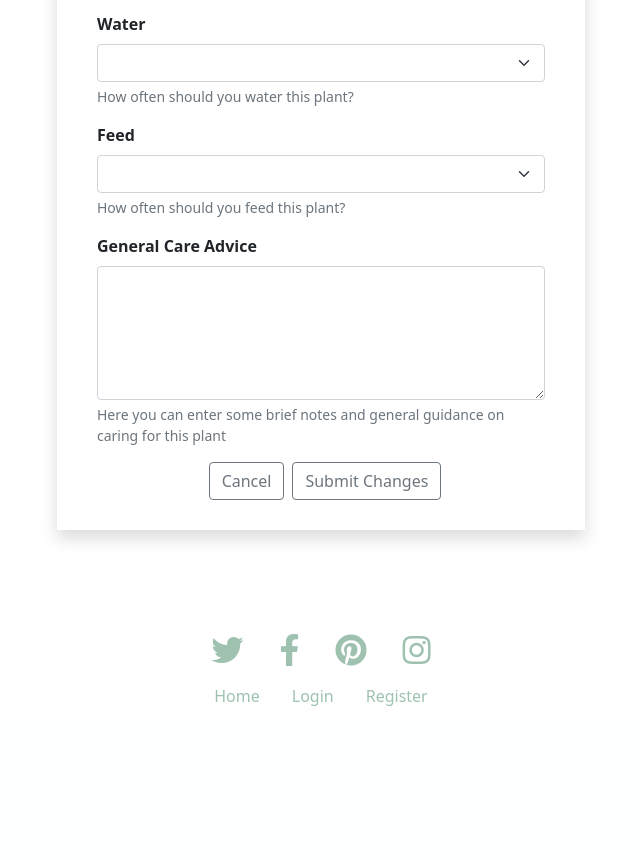
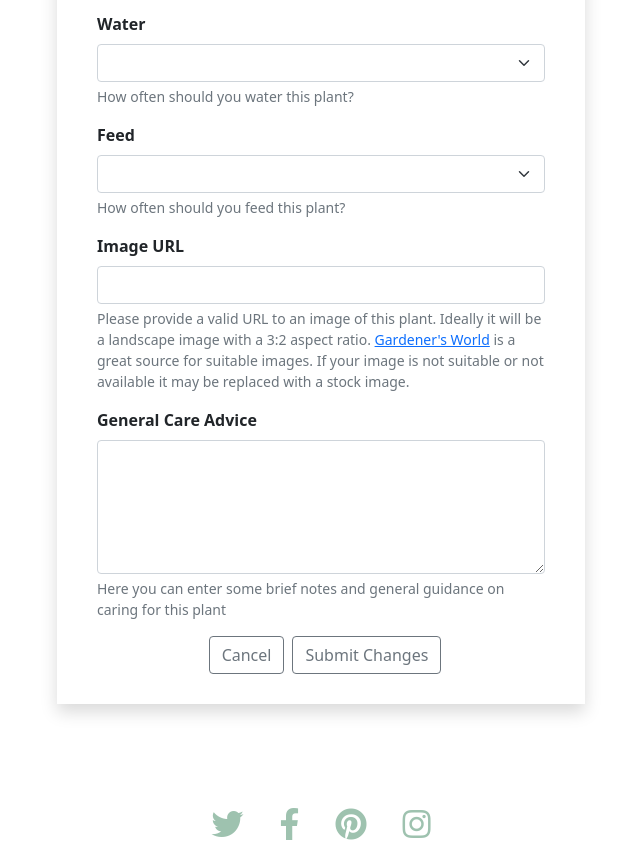
Before and after one commit to AledPeart/plant-base, a Flask app: template templates/edit_sheet.html in a window 1280 px wide. Shown: the part 793-1653 px from the top of the page, without its empty margins (319-959 px from the left). Before the commit the page ends 1499 px from the top, so only its background shows below. Run offline with Flask 2, Linux system fonts and the light colour scheme; the template is opened without the code that fills it, so the values that code supplies are empty; some libraries are stand-ins or nearby versions; some web fonts are replaced.

Commit message:
Added placeholder image to view-sheet template. Added image field to edit_sheet form

```diff
--- a/app.py
+++ b/app.py
@@ -202,6 +202,7 @@ def edit_sheet(sheet_id):
             "light": request.form.get("light"),
             "water": request.form.get("water"),
             "feed": request.form.get("feed"),
+            "image": request.form.get("image"),
             "general_info": request.form.get("general_info"),
             "created_by": session["user"]
         }
--- a/templates/edit_sheet.html
+++ b/templates/edit_sheet.html
@@ -80,6 +80,26 @@
                           </select>
                           <div class="form-text">How often should you feed this plant?</div>
                         </div>
+
+                        <!-- image url -->
+                        <div class="mb-3">
+                            <label for="image" class="form-label">Image URL</label>
+                            <input type="text" value="{{ sheet.image}}" name="image" class="form-control" id="image"
+                                aria-describedby="botanicalPlantName" minlength="3" maxlength="200" >
+                            <div class="form-text">Please provide a valid URL to an image of this plant. Ideally it will
+                                be a landscape image with a 3:2 aspect ratio.
+                                <a href="https://www.gardenersworld.com/" target="blank">Gardener's World</a> is a great
+                                source for suitable images. If your image is not suitable or not available it may be
+                                replaced with a stock image.</div>
+                        </div>
+
+                        <!-- <div class="form-text">Please provide a valid URL to an image of this plant. Ideally it will
+                            be a landscape image with a 3:2 aspect ratio.
+                            <a href="https://www.gardenersworld.com/" target="blank">Gardener's World</a> is a great
+                            source for suitable images. If your image is not suitable or not available it may be
+                            replaced with a stock image.
+                        </div> -->
+
                      <!-- General Info -->
                      <div class="mb-3">
                         <label for="general_info" class="form-label">General Care Advice</label>
--- a/templates/sheets.html
+++ b/templates/sheets.html
@@ -45,7 +45,7 @@
 
 <div class="row">
     {% for sheet in sheets %}
-    <div class="col-sm-4">
+    <div class="col-lg-4">
         <div class="card">
             <div class="card-body shadow text-center">
                 <h3 class="card-title title-color"><strong>{{ sheet.common_name }}</strong></h3>
```
Also changed, not shown: templates/add_sheet.html (+7 -2 lines), templates/view_sheet.html (+11 -1 lines).
